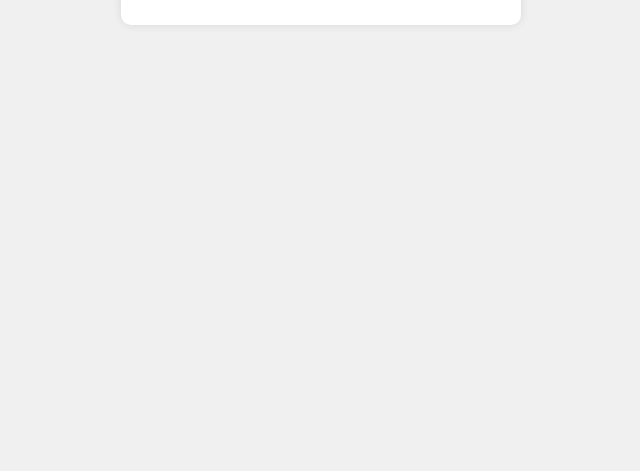
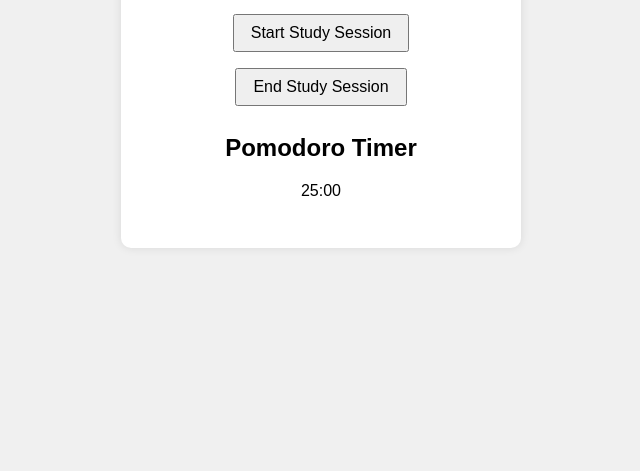
Before and after one commit to Matthewkweon/productivity-tracker, a plain HTML site: page index.html in a window 1280 px wide. Shown: the part 329-800 px from the top of the page, without its empty margins (319-959 px from the left). Drawn offline with Linux system fonts and the light colour scheme.

Commit message:
Update style.css

```diff
--- a/style.css
+++ b/style.css
@@ -2,7 +2,7 @@ body {
     font-family: Arial, sans-serif;
     display: flex;
     justify-content: center;
-    align-items: flex-start;
+    align-items: center;
     height: 100vh;
     margin: 0;
     background-color: #f0f0f0;
@@ -20,7 +20,6 @@ body {
     padding: 2rem;
     border-radius: 10px;
     box-shadow: 0 0 10px rgba(0,0,0,0.1);
-    margin-bottom: 2rem;
     width: 400px; /* Set a fixed width for both boxes */
     box-sizing: border-box; /* Ensure padding is included in the width */
 }
```
